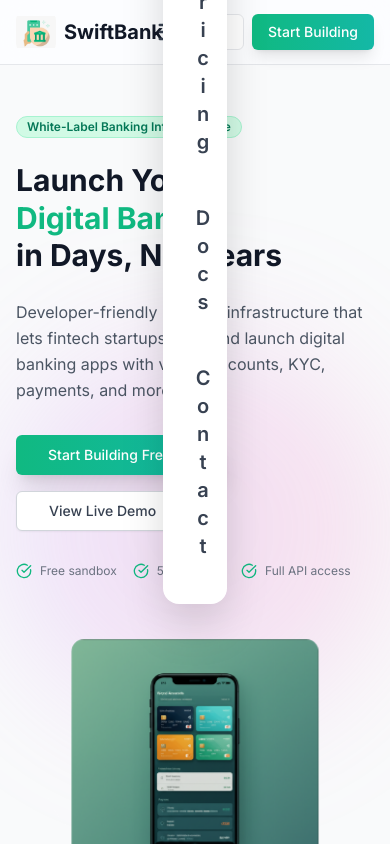
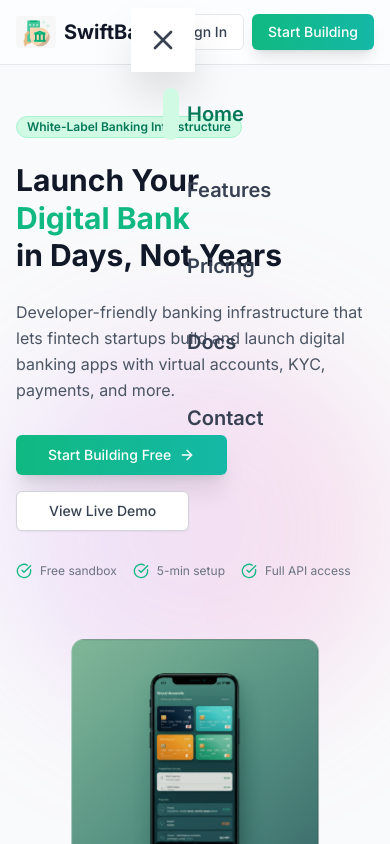
Before and after one commit to rishabh0009-7/SwiftBank, a Next.js app: page / in a window 390 px wide. Both pictures are taken after a click on the button 169 px from the left and 32 px from the top of the page. Shown: the top 844 px of the page. Built offline with nearby package versions, Linux system fonts and the light colour scheme.

Commit message:
fixed responsiveness

```diff
--- a/components/tubelight-navbar.tsx
+++ b/components/tubelight-navbar.tsx
@@ -79,10 +79,13 @@ export function NavBar({ items, className }: NavBarProps) {
           );
         })}
       </div>
-      {/* Mobile menu overlay (centered modal/card, only nav links, no auth buttons) */}
       {mobileOpen && (
-        <div className="fixed inset-0 z-50 flex items-center justify-center bg-black/40 backdrop-blur-sm">
-          <div className="relative w-11/12 max-w-sm bg-white rounded-2xl shadow-2xl p-8 flex flex-col items-center mx-auto">
+        <>
+          <div
+            className="fixed inset-0 z-50 bg-black/40 backdrop-blur-sm"
+            onClick={() => setMobileOpen(false)}
+          />
+          <div className="fixed top-0 right-0 h-full w-full max-w-xs bg-white shadow-2xl p-8 flex flex-col z-50 animate-slideInLeft">
             <button
               className="absolute top-4 right-4 text-gray-700"
               onClick={() => setMobileOpen(false)}
@@ -90,7 +93,7 @@ export function NavBar({ items, className }: NavBarProps) {
             >
               <X size={32} />
             </button>
-            <nav className="flex flex-col gap-6 mt-6 w-full items-center">
+            <nav className="flex flex-col gap-6 mt-12 w-full items-start">
               {items.map((item) => {
                 const Icon = item.icon;
                 const isActive = activeTab === item.name;
@@ -103,11 +106,10 @@ export function NavBar({ items, className }: NavBarProps) {
                       setMobileOpen(false);
                     }}
                     className={cn(
-                      "flex items-center gap-4 text-xl font-semibold px-6 py-3 rounded-full transition-all duration-300 w-full justify-center text-center",
+                      "flex items-center gap-4 text-xl font-semibold px-2 py-3 rounded-full transition-all duration-300 w-full",
                       "text-gray-700 hover:text-emerald-600 hover:bg-emerald-50",
                       isActive && "bg-emerald-100 text-emerald-700"
                     )}
-                    style={{ wordBreak: "break-word", whiteSpace: "normal" }}
                   >
                     <Icon size={24} />
                     <span>{item.name}</span>
@@ -116,7 +118,7 @@ export function NavBar({ items, className }: NavBarProps) {
               })}
             </nav>
           </div>
-        </div>
+        </>
       )}
     </div>
   );
```
